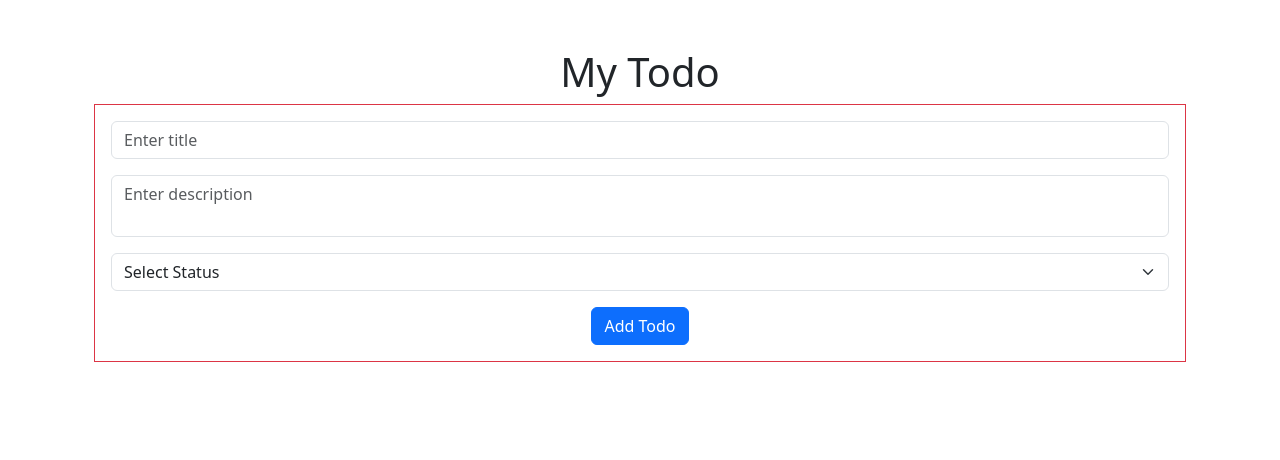
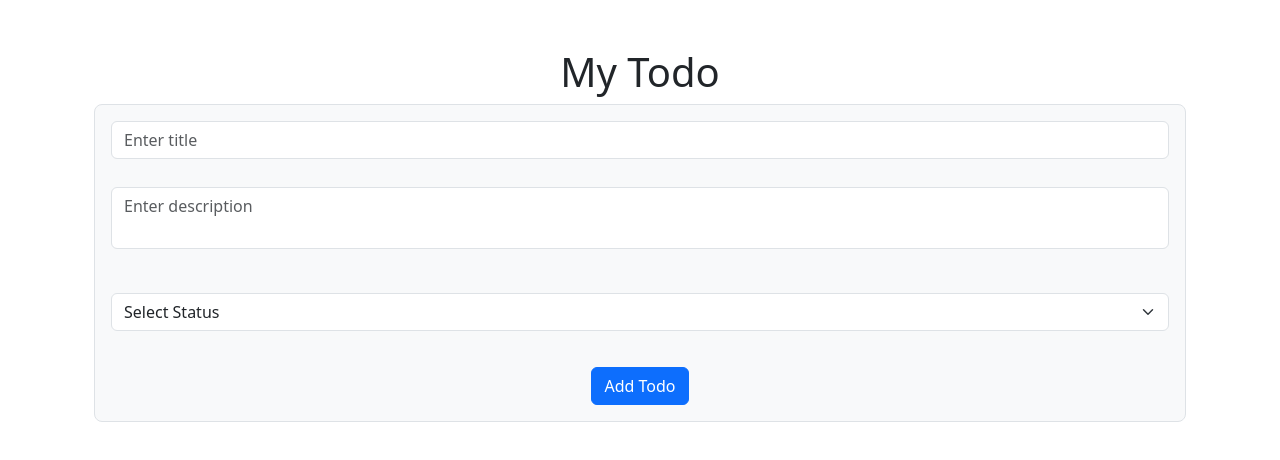
Before and after one commit to CHIKVILADZE/pern, a React (Create React App) app in the folder client/: page / in a window 1280 px wide. Shown: the top 460 px of the page. Built offline with nearby package versions, Linux system fonts and the light colour scheme.

Commit message:
make post request with axios

```diff
--- a/client/package.json
+++ b/client/package.json
@@ -6,6 +6,7 @@
     "@testing-library/jest-dom": "^5.17.0",
     "@testing-library/react": "^13.4.0",
     "@testing-library/user-event": "^13.5.0",
+    "axios": "^1.6.2",
     "bootstrap": "^5.3.2",
     "react": "^18.2.0",
     "react-bootstrap": "^2.9.2",
--- a/client/src/App.css
+++ b/client/src/App.css
@@ -1,3 +1,9 @@
+* {
+  margin: 0;
+  padding: 0;
+  box-sizing: border-box;
+}
+
 .App {
   text-align: center;
 }
--- a/client/src/components/todoForm.jsx
+++ b/client/src/components/todoForm.jsx
@@ -2,6 +2,7 @@ import React from 'react';
 import '../App.css';
 import { useForm } from 'react-hook-form';
 import 'bootstrap/dist/css/bootstrap.min.css';
+import axios from 'axios';
 
 const TodoForm = () => {
   const {
@@ -10,8 +11,21 @@ const TodoForm = () => {
     formState: { errors },
   } = useForm();
 
-  const onSubmit = (data) => {
-    console.log('Submitted data:', data);
+  const onSubmit = async (formData) => {
+    try {
+      const { title, description, status } = formData;
+      const body = { title, description, status };
+
+      const response = await axios.post('http://localhost:5000/todos', body, {
+        headers: {
+          'Content-Type': 'application/json',
+          body: JSON.stringify(body),
+        },
+      });
+      console.log('Response:', response.data);
+    } catch (error) {
+      console.error('Error:', error);
+    }
   };
 
   return (
@@ -19,9 +33,9 @@ const TodoForm = () => {
       <h1 className="text-center">My Todo</h1>
       <form
         onSubmit={handleSubmit(onSubmit)}
-        className="w-100vw  border border-danger p-3"
+        className="w-100vw  border borde-secondary rounded-3 p-3 bg-light "
       >
-        <div className="mb-3">
+        <div className="mb-3" style={{ height: '50px' }}>
           <input
             type="text"
             className={`form-control ${errors.title ? 'is-invalid' : ''}`}
@@ -39,7 +53,7 @@ const TodoForm = () => {
             <div className="invalid-feedback">{errors.title.message}</div>
           )}
         </div>
-        <div className="mb-3">
+        <div className="mb-3" style={{ height: '90px' }}>
           <textarea
             className={`form-control no-resize ${
               errors.description ? 'is-invalid' : ''
@@ -58,13 +72,16 @@ const TodoForm = () => {
             <div className="invalid-feedback">{errors.description.message}</div>
           )}
         </div>
-        <div className="mb-3">
+        <div className="mb-3" style={{ height: '50px' }}>
           <select
             className={`form-select ${errors.status ? 'is-invalid' : ''}`}
             id="status"
+            defaultValue=""
             {...register('status', { required: 'Status is required' })}
           >
-            <option value="">Select Status</option>
+            <option value="" disabled hidden>
+              Select Status
+            </option>
             <option value="Done">Done</option>
             <option value="In Progress">In Progress</option>
             <option value="Pending">Pending</option>
@@ -73,7 +90,7 @@ const TodoForm = () => {
             <div className="invalid-feedback">{errors.status.message}</div>
           )}
         </div>
-        <button type="submit" className="btn btn-primary">
+        <button type="submit" className="btn btn-primary mt-2">
           Add Todo
         </button>
       </form>
```
Also changed, not shown: 1 other file (tests, documents, lock files or other folders).
